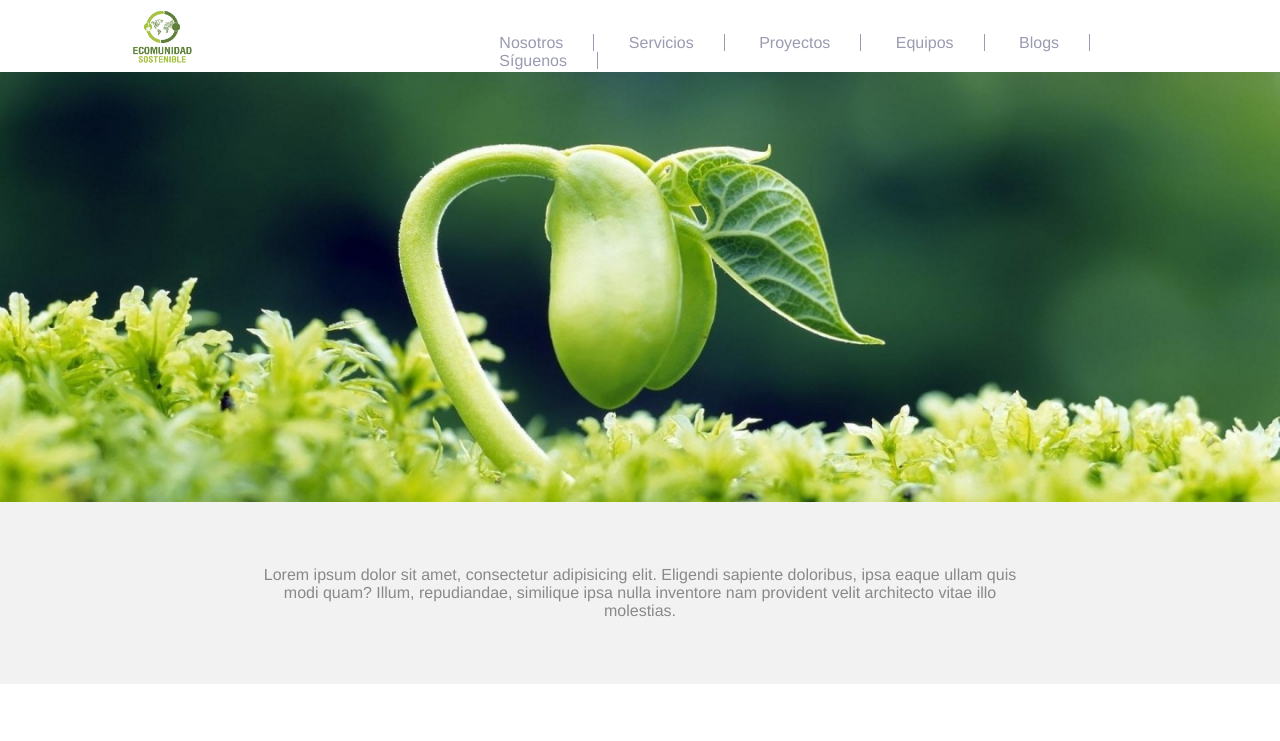
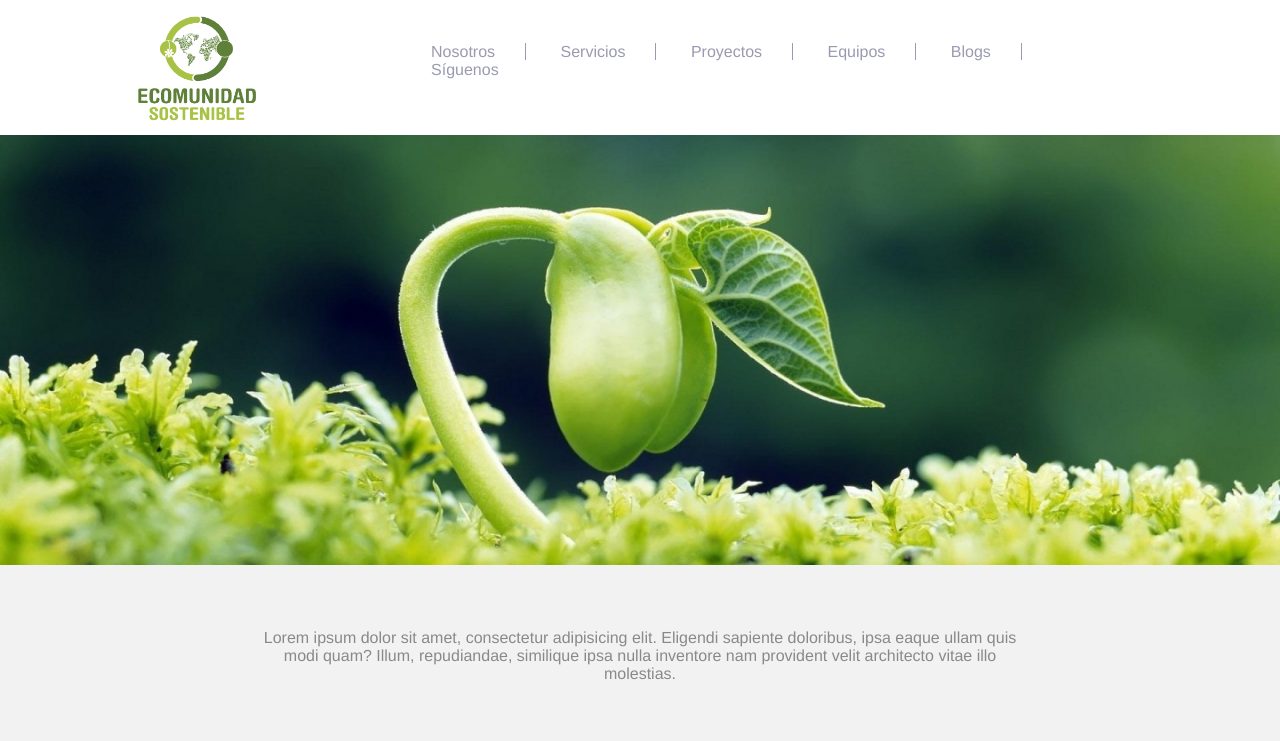
Before and after one commit to bluedem0n/ecomunidad, a plain HTML site: page index.html in a window 1280 px wide. Shown: the top 741 px of the page. Drawn offline with Linux system fonts and the light colour scheme.

Commit message:
Arreglando cabecera

```diff
--- a/css/main.css
+++ b/css/main.css
@@ -3,7 +3,28 @@
 *{
 	font-family: Helvetica;
 }
-
+/* CABECERA */
+nav{
+	margin-top: 5%;
+    margin-left: 12%;
+    text-align: left;
+}
+.logo{
+	padding-top: 5%;
+    width: 80%;
+    height: auto;
+}
+.menu{
+	text-decoration: none;
+    color: #9A9AB1;
+    padding: 0px 30px 0px 30px;
+}
+.nav-header a:hover{
+	color: green;
+}
+ .linea{
+	border-right: 1px #9A9AB1 solid;
+}
 .banner  {
 	background-image: url(../img/semilla.jpg);
 	background-position-y: -200px;
@@ -12,26 +33,8 @@
 	width: 100%;
 	height: 430px;
 }
-.menu{
-	text-decoration: none;
-    color: #9A9AB1;
-    padding: 0px 30px 0px 30px;
-}
-.nav-header a:hover{
-	color: #5E8039;
-}
- .linea{
-	border-right: 1px #9A9AB1 solid;
-}
-.logo{
-	padding-top: 2%;
-	width:20%;
-	height: auto;
-}
-nav{
-	margin-top: 5%;
-	text-align: left;
-}
+
+/*MISION Y VISION */
 
 .mision img {
 	width: 25%;
--- a/index.html
+++ b/index.html
@@ -11,19 +11,19 @@
 	</head>
 	<body>
 		<header>
-		<div class="container cabecera">
+		<div class="container">
 			<div class="row">
-				<div class="col-4">
+				<div class="col-2">
 					<a href="index.html"><img class="logo" src="img/ecomunidad-logo.png" height="120" width="200"></a>
 				</div>
-				<div class="col-8">
+				<div class="col-10">
 					<nav class="nav-header">
 						<a class="linea menu" href="#nosotros">Nosotros</a>
 						<a class="linea menu" href="#servicios">Servicios</a>
 						<a class="linea menu" href="#">Proyectos</a>
 						<a class="linea menu" href="#">Equipos</a>
 						<a class="linea menu" href="#">Blogs</a>
-						<a class="linea menu" href="#">Síguenos</a>
+						<a class="menu" href="#">Síguenos</a>
 					</nav>
 				</div>
 			</div>
```
